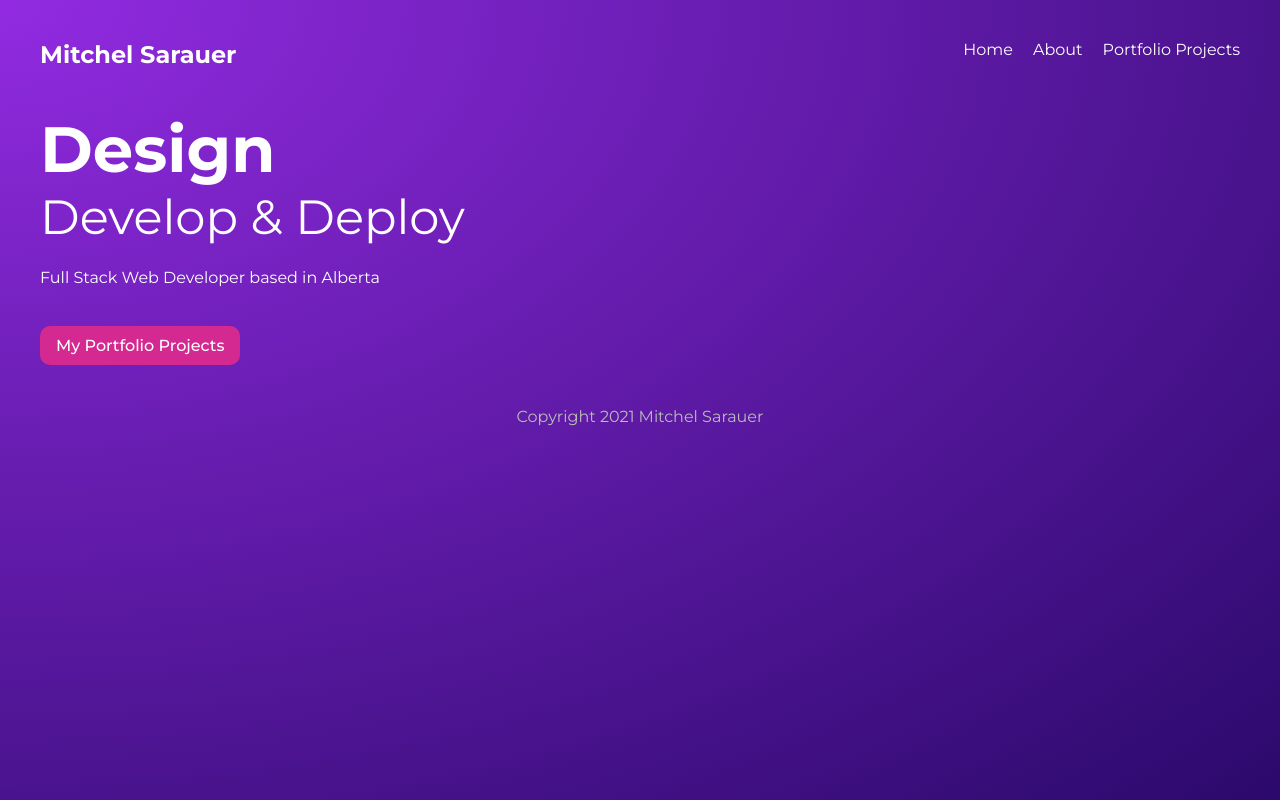
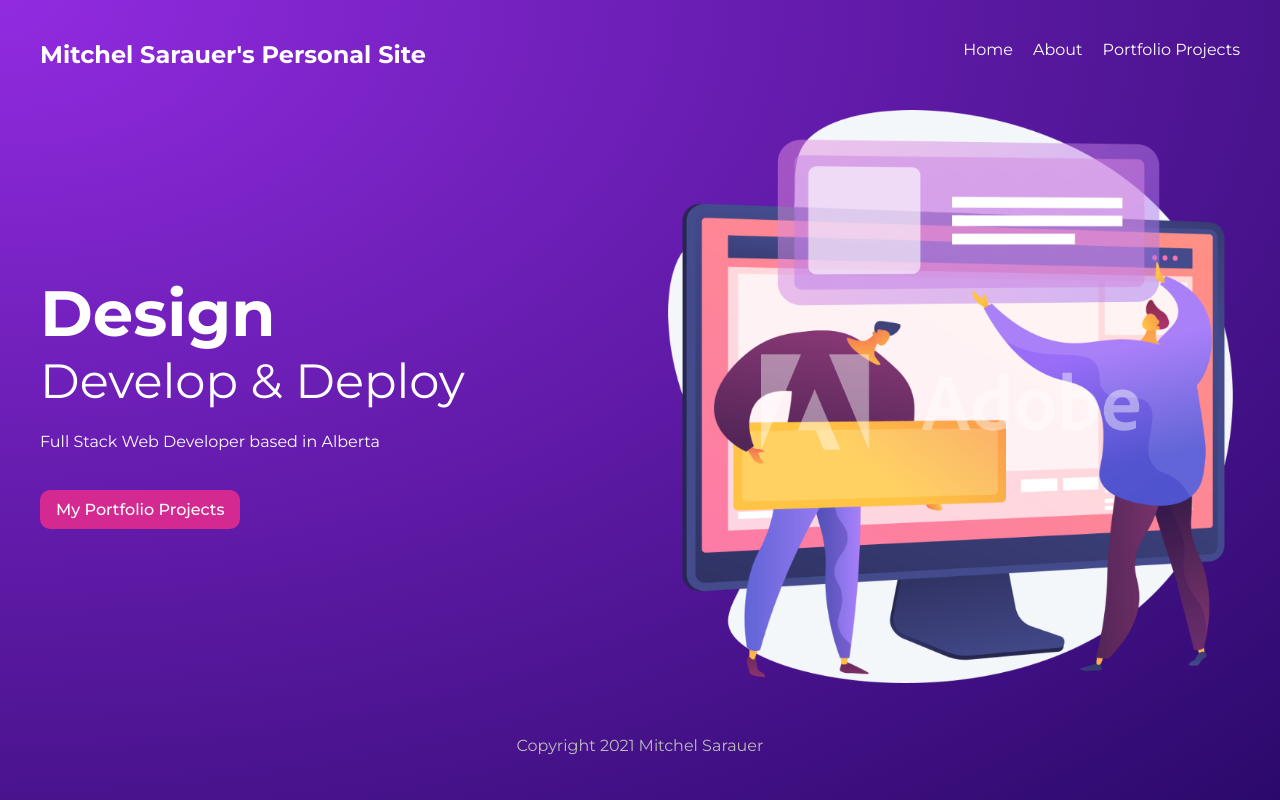
Before and after one commit to msarauer/fake_personal_site, a Gatsby site in the folder mitchels-site/: page / in a window 1280 px wide. Built offline with nearby package versions, Linux system fonts and the light colour scheme; Gatsby itself is replaced by a stand-in of ours.

Commit message:
When added, an image is added and a static page query is added for the page title.

```diff
--- a/mitchels-site/gatsby-config.js
+++ b/mitchels-site/gatsby-config.js
@@ -7,4 +7,9 @@
 module.exports = {
   /* Your site config here */
   plugins: [`gatsby-plugin-sass`],
+  siteMetadata: {
+    title: "Mitchel Sarauer's Personal Site",
+    description: "web dev portfolio",
+    copyright: "This website is copyright 2021 Mitchel Sarauer",
+  },
 }
--- a/mitchels-site/src/components/Navbar.js
+++ b/mitchels-site/src/components/Navbar.js
@@ -1,10 +1,22 @@
-import { Link } from "gatsby"
+import { Link, graphql, useStaticQuery } from "gatsby"
 import React from "react"
 
 const Navbar = () => {
+  const data = useStaticQuery(graphql`
+    query SiteInfo {
+      site {
+        siteMetadata {
+          title
+        }
+      }
+    }
+  `)
+
+  const { title } = data.site.siteMetadata
+
   return (
     <nav>
-      <h1>Mitchel Sarauer</h1>
+      <h1>{title}</h1>
       <div className="links">
         <Link to="/">Home</Link>
         <Link to="/about">About</Link>
--- a/mitchels-site/src/pages/index.js
+++ b/mitchels-site/src/pages/index.js
@@ -15,6 +15,7 @@ export default function Home() {
             My Portfolio Projects
           </Link>
         </div>
+        <img src="/banner.png" alt="site banner" style={{ maxWidth: "100%" }} />
       </section>
     </Layout>
   )
```
Also changed, not shown: mitchels-site/static/banner.png (added).
